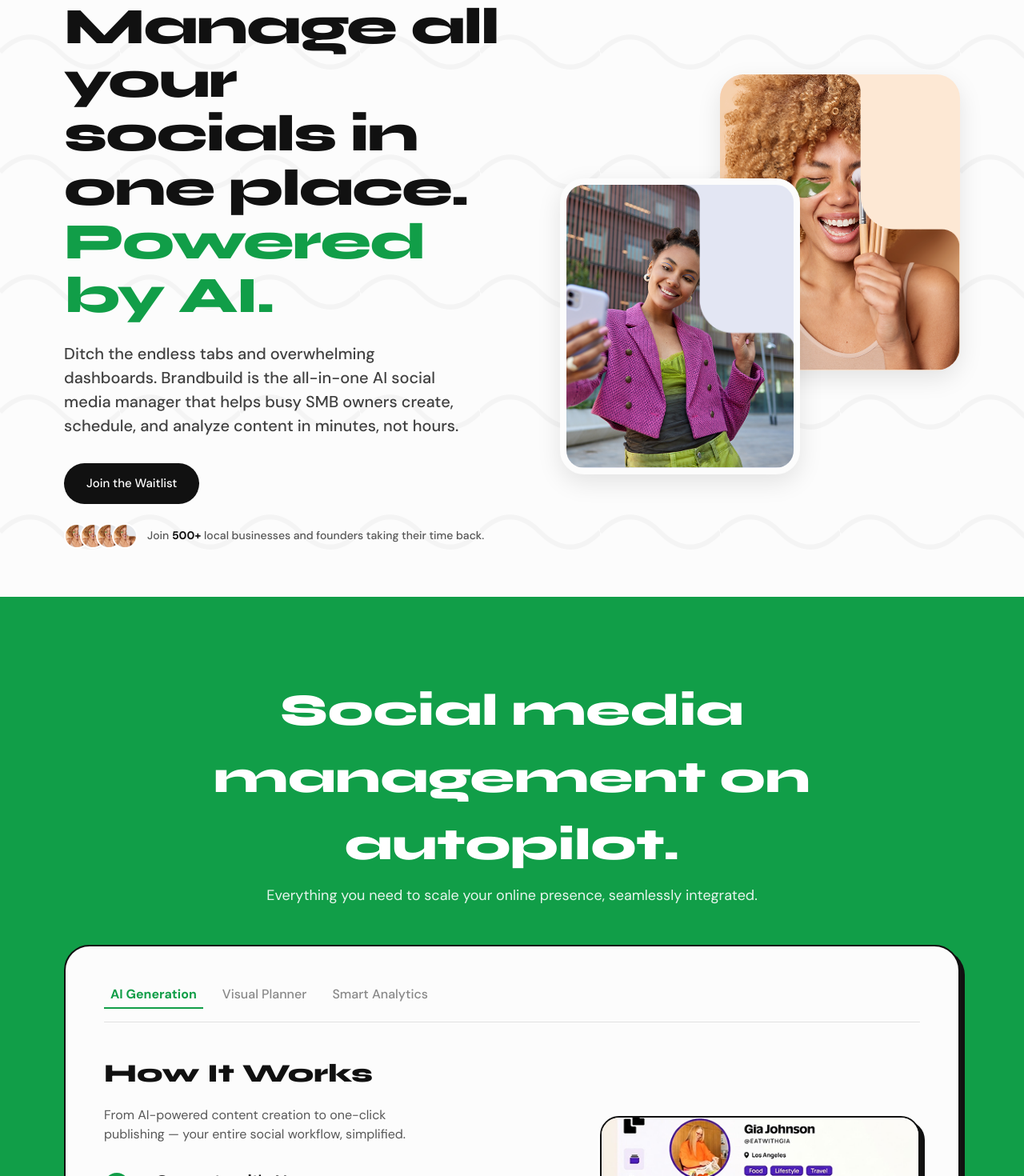
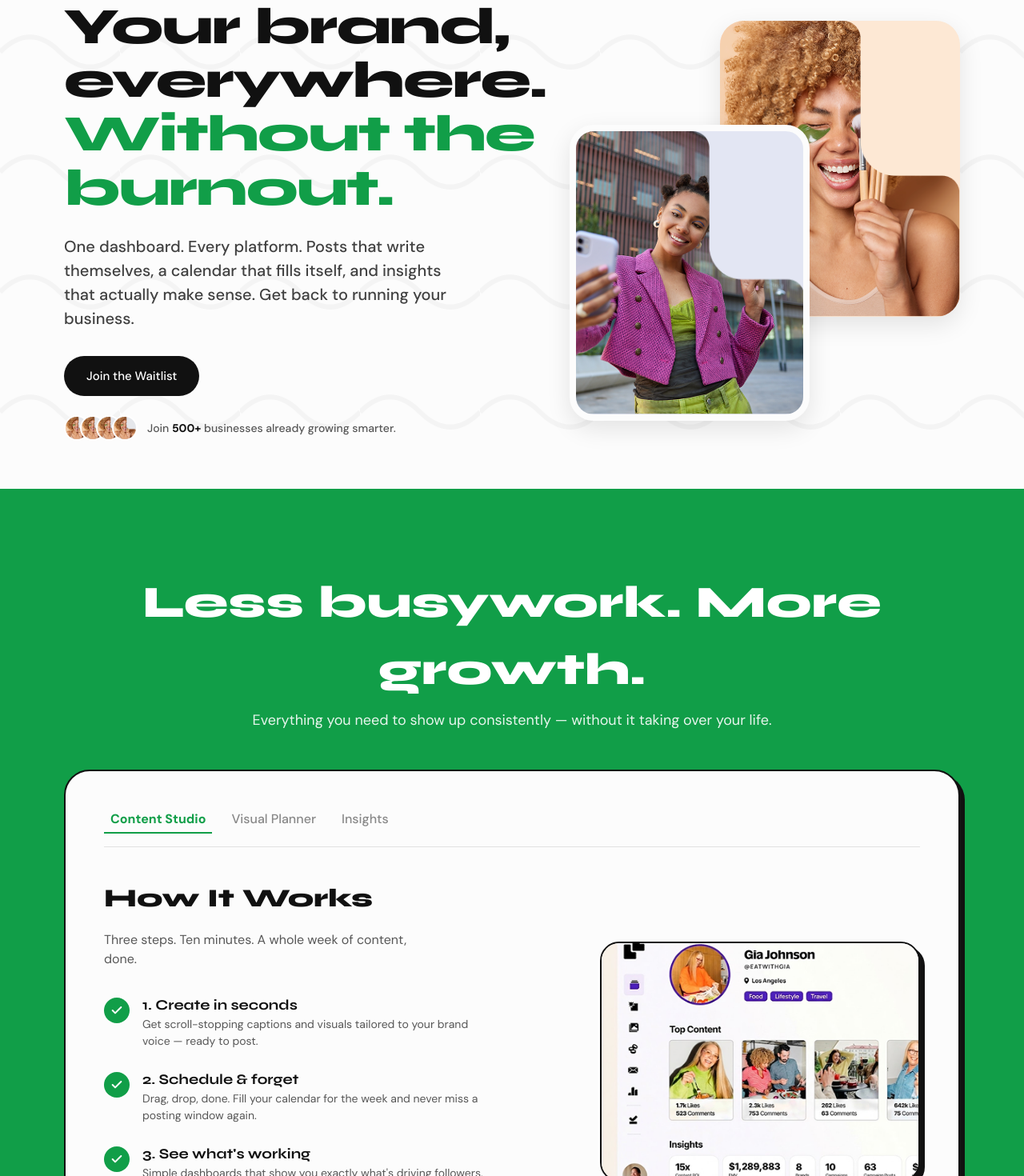
Before and after one commit to 0biken/BrandBuild, a Next.js app: page / in a window 1280 px wide. Shown: the part 160-1630 px from the top of the page at 80% size. Built offline with nearby package versions, Linux system fonts and the light colour scheme.

Commit message:
copy: sell results not features — remove all AI language, Spotify-style messaging

```diff
--- a/src/app/layout.tsx
+++ b/src/app/layout.tsx
@@ -17,11 +17,11 @@
 import Script from "next/script";
 
 export const metadata: Metadata = {
-  title: "BrandBuild — AI-Powered Social Media Manager for Small Businesses",
-  description: "The all-in-one AI social media manager built for SMB owners. Create, schedule, and analyze content across every platform in minutes, not hours. Join the waitlist.",
+  title: "BrandBuild — Social Media Management for Small Businesses",
+  description: "One dashboard. Every platform. Create, schedule, and grow your social presence in minutes — not hours. Join the waitlist.",
   openGraph: {
-    title: "BrandBuild — AI-Powered Social Media Manager for Small Businesses",
-    description: "The all-in-one AI social media manager built for SMB owners. Create, schedule, and analyze content across every platform in minutes, not hours. Join the waitlist.",
+    title: "BrandBuild — Social Media Management for Small Businesses",
+    description: "One dashboard. Every platform. Create, schedule, and grow your social presence in minutes — not hours. Join the waitlist.",
     url: "https://brandbuild.co",
     siteName: "BrandBuild",
     images: [
--- a/src/components/CaseStudies.tsx
+++ b/src/components/CaseStudies.tsx
@@ -75,7 +75,7 @@
             "
           </span>
           <p className="font-body font-light text-[18px] leading-[1.6] text-white/80 mb-8 relative z-10">
-            Brandbuild literally gave me my weekends back. The AI drafts my posts for the whole week in 10 minutes, and the analytics finally make sense. Our engagement has never been higher.
+            Brandbuild literally gave me my weekends back. I plan my entire week of content in about 10 minutes, and the analytics finally make sense. Our engagement has never been higher.
           </p>
 
           <div className="grid grid-cols-2 gap-4">
--- a/src/components/DualAudience.tsx
+++ b/src/components/DualAudience.tsx
@@ -46,17 +46,17 @@
             <div className="flex flex-col md:flex-row gap-8 items-center animate-in fade-in slide-in-from-bottom-4 duration-500">
               <div className="flex-1">
                 <h3 className="font-display font-bold text-[28px] mb-4">
-                  Time is your most valuable asset.
+                  Get your weekends back.
                 </h3>
                 <p className="font-body text-[16px] text-brand-black/70 mb-6">
-                  Let our AI do the heavy lifting. Generate posts, schedule weeks ahead, and manage every platform from a single dashboard — so you can focus on running your business.
+                  A week of content in 10 minutes. Schedule once, stay consistent everywhere, and finally stop scrambling for what to post next.
                 </p>
                 <div className="bg-[#FDE8D4] p-6 rounded-[20px] border-2 border-brand-black shadow-brutalist mb-6">
                   <h4 className="font-bold text-[14px] uppercase tracking-wider mb-2">What You Get</h4>
                   <ul className="flex flex-col gap-2 font-medium">
-                    <li className="flex items-center gap-2">✓ AI Content Generation</li>
-                    <li className="flex items-center gap-2">✓ Auto-Scheduling Calendar</li>
-                    <li className="flex items-center gap-2">✓ Unified Priority Inbox</li>
+                    <li className="flex items-center gap-2">✓ Posts that write themselves</li>
+                    <li className="flex items-center gap-2">✓ Set-and-forget scheduling</li>
+                    <li className="flex items-center gap-2">✓ One inbox for everything</li>
                   </ul>
                 </div>
                 <a href="https://docs.google.com/forms/d/1rsoSzN4C5JzlHdBaZkEPtP_MAm2cshrcp5icvFeobbw/viewform" target="_blank" rel="noopener noreferrer" className="btn-primary inline-flex">Join the Waitlist</a>
@@ -74,14 +74,14 @@
                   Scale without the chaos.
                 </h3>
                 <p className="font-body text-[16px] text-brand-black/70 mb-6">
-                  Collaborate, approve, and analyze performance seamlessly. Give your team the tools to manage multiple accounts without stepping on each other's toes.
+                  Multiple accounts, one team, zero confusion. Everyone knows what's going live, when, and where — before it happens.
                 </p>
                 <div className="bg-[#E3E6F3] p-6 rounded-[20px] border-2 border-brand-black shadow-brutalist mb-6">
                   <h4 className="font-bold text-[14px] uppercase tracking-wider mb-2">What You Get</h4>
                   <ul className="flex flex-col gap-2 font-medium">
-                    <li className="flex items-center gap-2">✓ Collaborative Workspaces</li>
-                    <li className="flex items-center gap-2">✓ Custom Approval Workflows</li>
-                    <li className="flex items-center gap-2">✓ Advanced Client Reporting</li>
+                    <li className="flex items-center gap-2">✓ Everyone on the same page</li>
+                    <li className="flex items-center gap-2">✓ Approve before it goes live</li>
+                    <li className="flex items-center gap-2">✓ Know what's working, instantly</li>
                   </ul>
                 </div>
                 <a href="https://docs.google.com/forms/d/1rsoSzN4C5JzlHdBaZkEPtP_MAm2cshrcp5icvFeobbw/viewform" target="_blank" rel="noopener noreferrer" className="btn-primary inline-flex">Join the Waitlist</a>
--- a/src/components/FAQ.tsx
+++ b/src/components/FAQ.tsx
@@ -5,15 +5,15 @@
 const FAQS = [
   {
     question: "What is Brandbuild?",
-    answer: "Brandbuild is an AI-powered social media management platform built specifically for small and medium businesses. It brings content creation, scheduling, analytics, and a unified inbox into one simple dashboard."
+    answer: "Brandbuild is a social media management platform built specifically for small and medium businesses. It brings content creation, scheduling, analytics, and a unified inbox into one simple dashboard — so you can stop juggling five different tools."
   },
   {
     question: "Which social platforms do you support?",
     answer: "We support Instagram, TikTok, Facebook, X (Twitter), LinkedIn, and Pinterest at launch. YouTube Shorts and Threads support will be added shortly after."
   },
   {
-    question: "How does the AI content generation work?",
-    answer: "Our AI learns your brand voice, audience, and past performance to generate captions, hashtags, and visual suggestions tailored to each platform. You review, tweak if needed, and publish — all in minutes."
+    question: "How does content creation work?",
+    answer: "Tell us about your brand and what you want to say. Brandbuild generates on-brand captions, hashtags, and visual suggestions tailored to each platform. You review, tweak if needed, and publish — all in minutes."
   },
   {
     question: "When do you launch?",
--- a/src/components/Hero.tsx
+++ b/src/components/Hero.tsx
@@ -43,12 +43,12 @@
         {/* Copy Column */}
         <div ref={copyRef} className="flex-1 w-full flex flex-col items-start max-w-[600px]">
           <h1 className="font-display font-black text-[40px] sm:text-[56px] lg:text-[64px] leading-[1.05] tracking-tight text-brand-black mb-6">
-            Manage all your socials in one place. <br/>
-            <span className="text-brand-green">Powered by AI.</span>
+            Your brand, everywhere. <br/>
+            <span className="text-brand-green">Without the burnout.</span>
           </h1>
 
           <p className="font-body font-medium text-[16px] sm:text-[18px] lg:text-[20px] leading-[1.5] text-brand-black/80 mb-6 sm:mb-8 max-w-[500px]">
-            Ditch the endless tabs and overwhelming dashboards. Brandbuild is the all-in-one AI social media manager that helps busy SMB owners create, schedule, and analyze content in minutes, not hours.
+            One dashboard. Every platform. Posts that write themselves, a calendar that fills itself, and insights that actually make sense. Get back to running your business.
           </p>
 
           <div className="flex flex-col sm:flex-row items-center gap-4 w-full sm:w-auto mb-6">
@@ -66,7 +66,7 @@
               ))}
             </div>
             <p className="font-body text-[14px] font-medium text-brand-black/70">
-              Join <strong className="text-brand-black">500+</strong> local businesses and founders taking their time back.
+              Join <strong className="text-brand-black">500+</strong> businesses already growing smarter.
             </p>
           </div>
         </div>
--- a/src/components/PlatformProof.tsx
+++ b/src/components/PlatformProof.tsx
@@ -64,11 +64,11 @@
       <div className="flex-1 px-6 py-20 lg:py-32 lg:px-20 flex flex-col justify-center items-start border-b-2 lg:border-b-0 lg:border-r-2 border-brand-black bg-[#fcfcfc]">
         <div className="platform-header max-w-[500px]">
           <h2 className="font-display font-black text-[48px] leading-[1.05] tracking-tight text-brand-black mb-6">
-            Stop guessing what works. <br />
-            Let data drive your growth.
+            Know exactly what's working. <br />
+            And what isn't.
           </h2>
           <p className="font-body text-[18px] text-brand-black/70 mb-8 leading-[1.6]">
-            Stop posting into the void. Brandbuild's AI analyzes your audience's engagement to tell you exactly when to post and what content actually converts followers into customers.
+            Stop posting into the void. See which content drives real engagement, learn when your audience is most active, and double down on what converts — all from one screen.
           </p>
           <a href="https://docs.google.com/forms/d/1rsoSzN4C5JzlHdBaZkEPtP_MAm2cshrcp5icvFeobbw/viewform" target="_blank" rel="noopener noreferrer" className="font-body font-bold text-brand-green underline underline-offset-4 decoration-2 hover:text-brand-green-hover text-[16px]">
             Join the Waitlist →
--- a/src/components/Programs.tsx
+++ b/src/components/Programs.tsx
@@ -9,10 +9,10 @@
       <div className="max-w-[1440px] mx-auto px-6 lg:px-20 text-center flex flex-col items-center">
 
         <h2 className="font-display font-black text-[40px] lg:text-[56px] text-white mb-2">
-          Social media management on autopilot.
+          Less busywork. More growth.
         </h2>
         <p className="font-body text-[18px] text-white/90 mb-12">
-          Everything you need to scale your online presence, seamlessly integrated.
+          Everything you need to show up consistently — without it taking over your life.
         </p>
 
         {/* Outer White Card Container */}
@@ -21,13 +21,13 @@
           {/* Top Tabs (Simulated) */}
           <div className="flex flex-wrap gap-4 mb-10 pb-4 border-b border-black/10">
             <span className="font-body font-bold text-brand-green border-b-2 border-brand-green pb-1 px-2 cursor-pointer">
-              AI Generation
+              Content Studio
             </span>
             <span className="font-body font-medium text-brand-midgray hover:text-brand-black px-2 cursor-pointer transition-colors">
               Visual Planner
             </span>
             <span className="font-body font-medium text-brand-midgray hover:text-brand-black px-2 cursor-pointer transition-colors">
-              Smart Analytics
+              Insights
             </span>
           </div>
 
@@ -39,14 +39,14 @@
                 How It Works
               </h3>
               <p className="font-body text-[16px] text-brand-black/70 mb-8 max-w-[400px]">
-                From AI-powered content creation to one-click publishing — your entire social workflow, simplified.
+                Three steps. Ten minutes. A whole week of content, done.
               </p>
 
               <div className="flex flex-col gap-6 mb-8">
                 {[
-                  { title: "1. Generate with AI", desc: "Instantly create high-converting captions and visuals tailored to your brand voice." },
-                  { title: "2. Schedule visually", desc: "Drag and drop posts onto our intuitive calendar and let us handle the publishing." },
-                  { title: "3. Measure & Grow", desc: "Understand your performance with simple, actionable insights that actually make sense." }
+                  { title: "1. Create in seconds", desc: "Get scroll-stopping captions and visuals tailored to your brand voice — ready to post." },
+                  { title: "2. Schedule & forget", desc: "Drag, drop, done. Fill your calendar for the week and never miss a posting window again." },
+                  { title: "3. See what's working", desc: "Simple dashboards that show you exactly what's driving followers, clicks, and sales." }
                 ].map((step, i) => (
                   <div key={i} className="flex items-start gap-4">
                     <div className="w-8 h-8 rounded-full bg-brand-green flex-shrink-0 flex items-center justify-center text-white mt-1">
```
